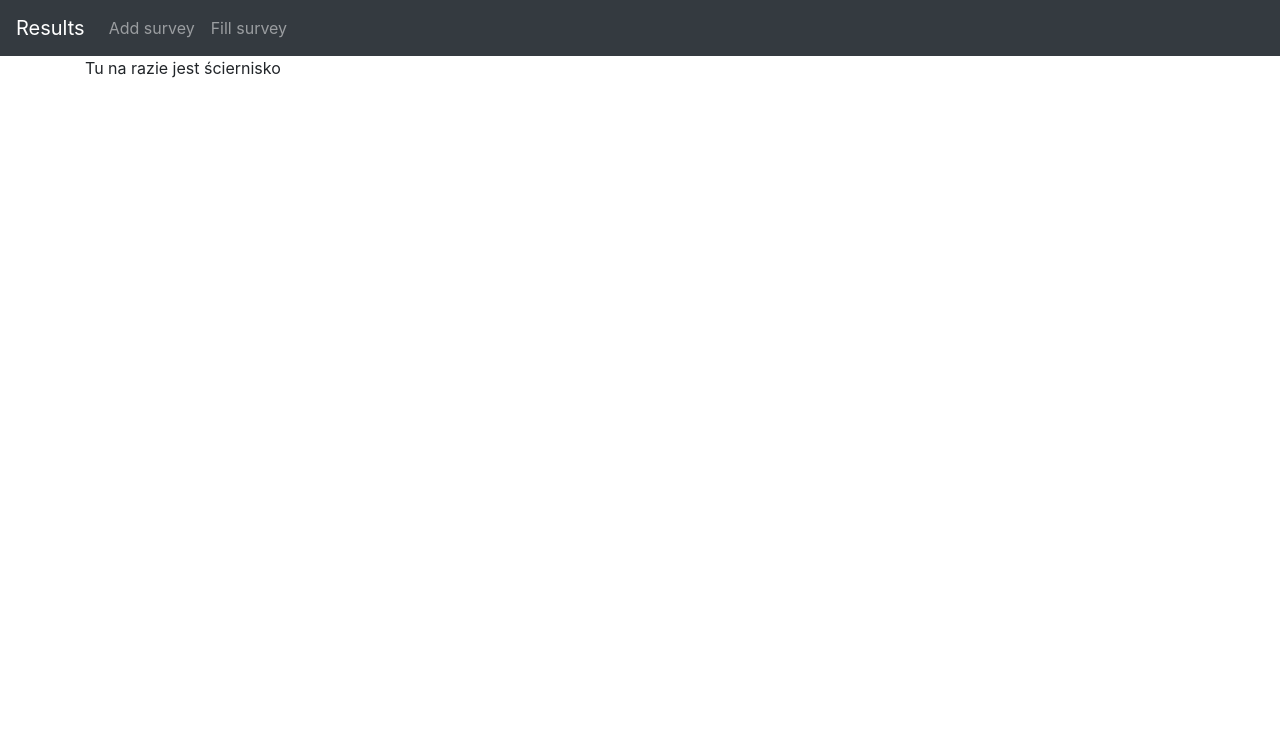
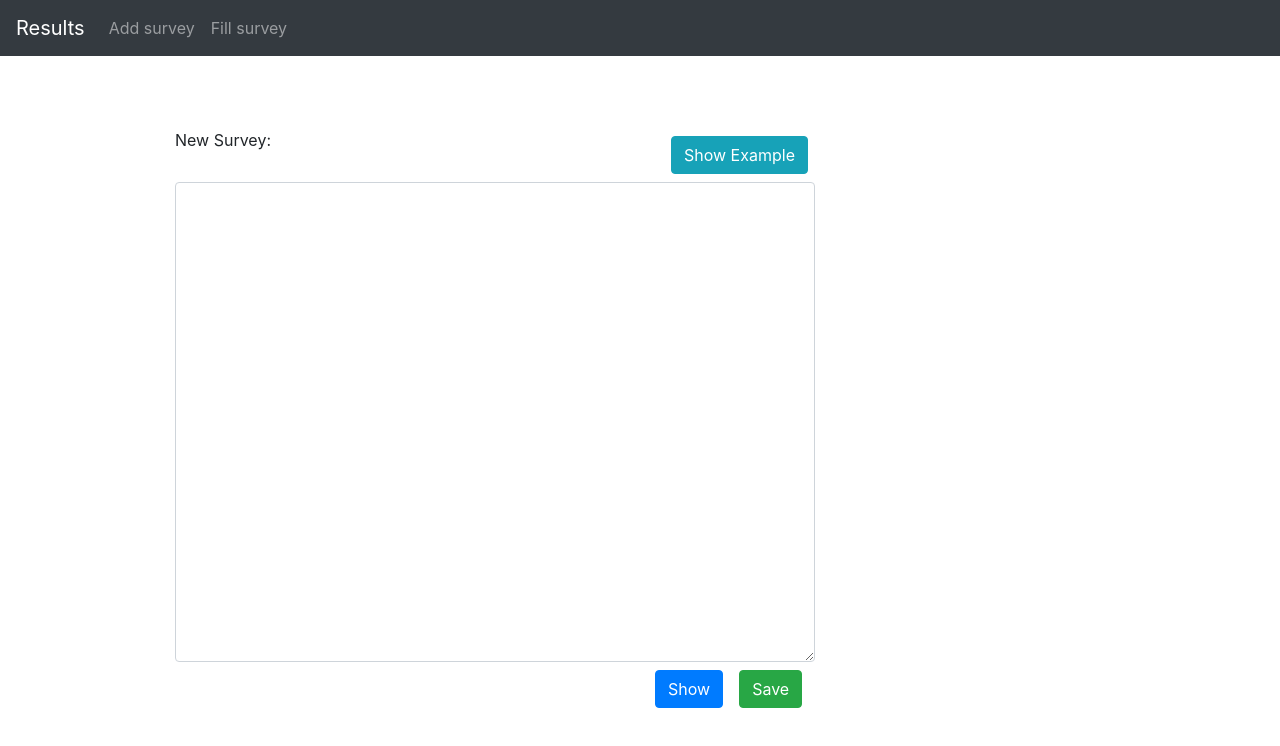
Before and after one commit to shaphiro95/survey-app, an Angular app: page /new in a window 1280 px wide. Shown: the top 746 px of the page. Built offline with nearby package versions, Linux system fonts and the light colour scheme.

Commit message:
create form

```diff
--- a/src/app/app.component.html
+++ b/src/app/app.component.html
@@ -1,4 +1,3 @@
 <app-header></app-header>
-<div class="container">
-  <router-outlet></router-outlet>
-</div>
+<br><br><br>
+<router-outlet></router-outlet>
--- a/src/app/new-survey/new-survey.component.css
+++ b/src/app/new-survey/new-survey.component.css
@@ -0,0 +1,36 @@
+#survey-json {
+  width: 40rem;
+  height: 30rem;
+}
+
+.row {
+  margin-left: 5rem;
+  margin-right: 5rem;
+}
+
+#example-btn {
+  margin-bottom: 0.5rem;
+  margin-left: 25rem;
+}
+
+#example {
+  width: 20rem;
+  height: 35rem;
+  margin-left: 10rem;
+  border: none;
+  background-color: white;
+  overflow: hidden;
+}
+
+button {
+  margin: 0.5rem;
+}
+
+#show-btn{
+  margin-left: 30rem;
+}
+
+.alert {
+  width: 40rem;
+  text-align: center;
+}
--- a/src/app/new-survey/new-survey.component.html
+++ b/src/app/new-survey/new-survey.component.html
@@ -1 +1,85 @@
-Tu na razie jest ściernisko
+<div class="container-fluid">
+  <div class="row">
+    <div class="col-xs-20">
+      <div class="row">
+        <div class="col-xs-20">
+          <label for="survey-json">New Survey:</label>
+        </div>
+        <div class="col-xs-20">
+          <button
+            id="example-btn"
+            type="button"
+            class="btn btn-info"
+            #btnExample
+            (click)="showExample()"
+          >
+            Show Example
+          </button>
+        </div>
+      </div>
+      <div class="row" *ngIf="isExampleVisible">
+        <div class="col-xs-20">
+          <textarea id="example" readonly="true" disabled="true">
+    {
+      "title": "New survey",
+      "questions": [
+        {
+          "ordinal": 1,
+          "question": "Question 1?",
+          "answers": [
+            {
+              "ordinal": "a",
+              "answer": "Answer 1"
+            },
+            {
+              "ordinal": "b",
+              "answer": "Answer 2"
+            }
+          ]
+        }
+      ]
+    }
+          </textarea>
+        </div>
+      </div>
+      <form [formGroup]="surveyForm">
+        <div class="row">
+          <div class="col-xs-20">
+            <textarea
+              id="survey-json"
+              formControlName="survey"
+              class="form-control"
+              title="Parse json implementation of survey"
+            ></textarea>
+          </div>
+        </div>
+        <div class="row">
+          <div class="col-xs-20">
+            <div
+              class="alert alert-danger"
+              role="alert"
+              *ngIf="
+                surveyForm.get('survey').touched &&
+                surveyForm.status !== 'VALID'
+              "
+            >
+              Given json is invalid!
+            </div>
+          </div>
+        </div>
+        <div class="row">
+          <div class="col-xs-12">
+            <button id="show-btn" class="btn btn-primary" (click)="onShow()">
+              Show
+            </button>
+          </div>
+          <div class="col-xs-12">
+            <button id="save-btn" class="btn btn-success" (click)="onSubmit()">
+              Save
+            </button>
+          </div>
+        </div>
+      </form>
+    </div>
+  </div>
+</div>
--- a/src/app/new-survey/new-survey.component.ts
+++ b/src/app/new-survey/new-survey.component.ts
@@ -1,15 +1,49 @@
-import { Component, OnInit } from '@angular/core';
+import { Survey } from './../models/survey.model';
+import { Component, OnInit, ViewChild, ElementRef } from '@angular/core';
+import { FormGroup, FormControl, Validators } from '@angular/forms';
+import { jsonValidator } from '../utils/json.validator';
 
 @Component({
   selector: 'app-new-survey',
   templateUrl: './new-survey.component.html',
-  styleUrls: ['./new-survey.component.css']
+  styleUrls: ['./new-survey.component.css'],
 })
 export class NewSurveyComponent implements OnInit {
+  @ViewChild('btnExample') exampleBtn: ElementRef;
 
-  constructor() { }
+  surveyForm: FormGroup;
+
+  isExampleVisible = false;
+
+  constructor() {}
 
   ngOnInit(): void {
+    this.initForm();
   }
 
+  initForm() {
+    this.surveyForm = new FormGroup({
+      survey: new FormControl('', Validators.compose([Validators.required, jsonValidator])),
+    });
+  }
+
+  showExample(): void {
+    this.isExampleVisible = !this.isExampleVisible;
+    this.exampleBtn.nativeElement.innerText = this.isExampleVisible
+      ? 'Hide Example'
+      : 'Show Example';
+  }
+
+  onSubmit(): void {
+    if(this.surveyForm.status !== 'VALID') {
+      return;
+    }
+
+    const survey: Survey  = JSON.parse(this.surveyForm.value.survey);
+    console.log(survey);
+  }
+
+  onShow(): void {
+
+  }
 }
--- /dev/null
+++ b/src/app/utils/json.validator.ts
@@ -0,0 +1,16 @@
+import { Survey } from './../models/survey.model';
+import {AbstractControl, ValidationErrors, ValidatorFn} from '@angular/forms';
+
+export function jsonValidator(control: AbstractControl): ValidationErrors | null {
+  try {
+    let survey: Survey  = JSON.parse(control.value);
+    console.log(survey);
+    if (!survey) {
+      return { jsonInvalid: true };
+    }
+  } catch (e) {
+    return { jsonInvalid: true };
+  }
+
+  return null;
+}
```
Also changed, not shown: src/app/app.module.ts (+6 -1 lines), src/app/models/survey.model.ts (+3 -7 lines), src/app/survey.service.ts (added, +9 -0 lines).
